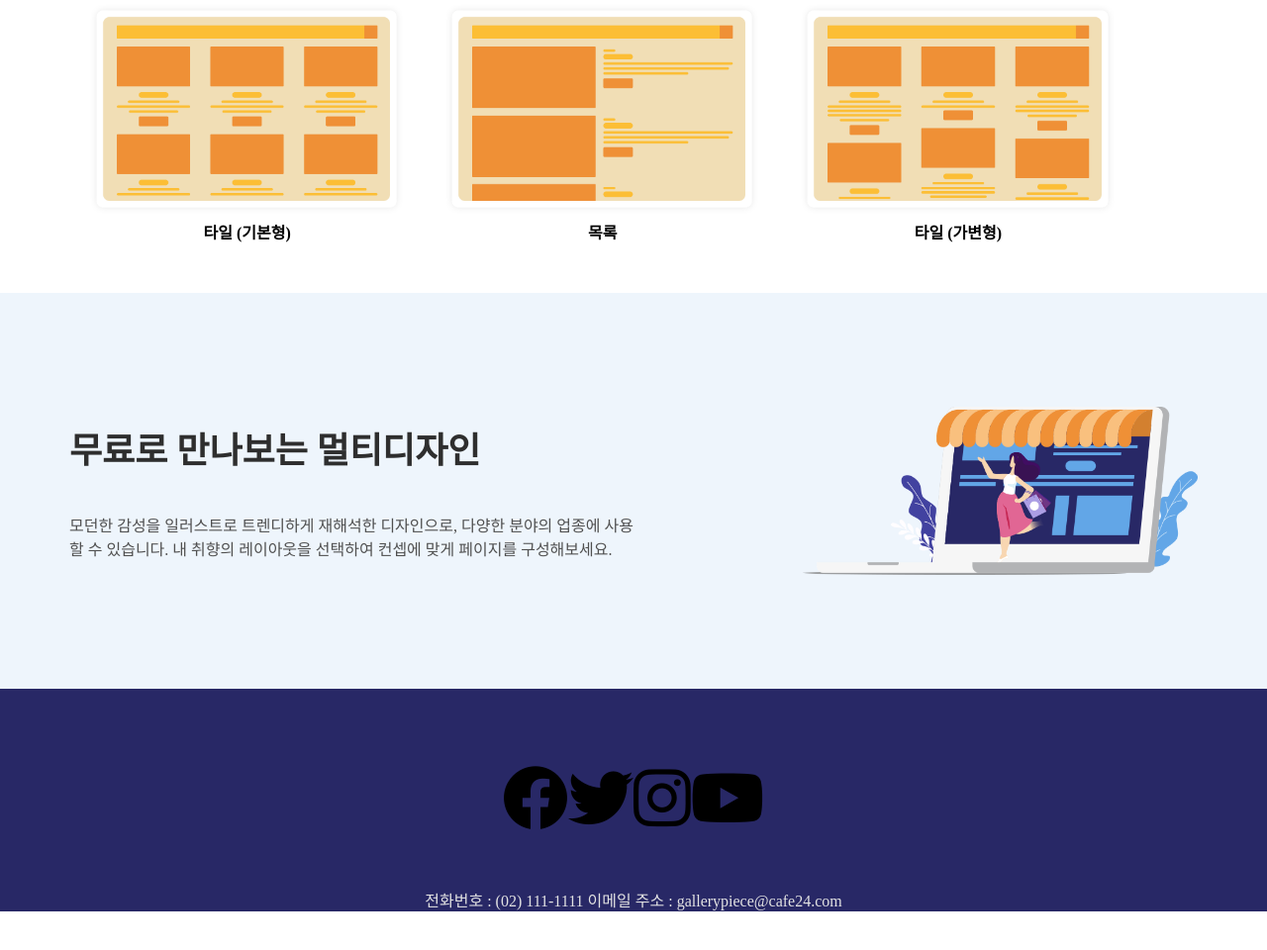
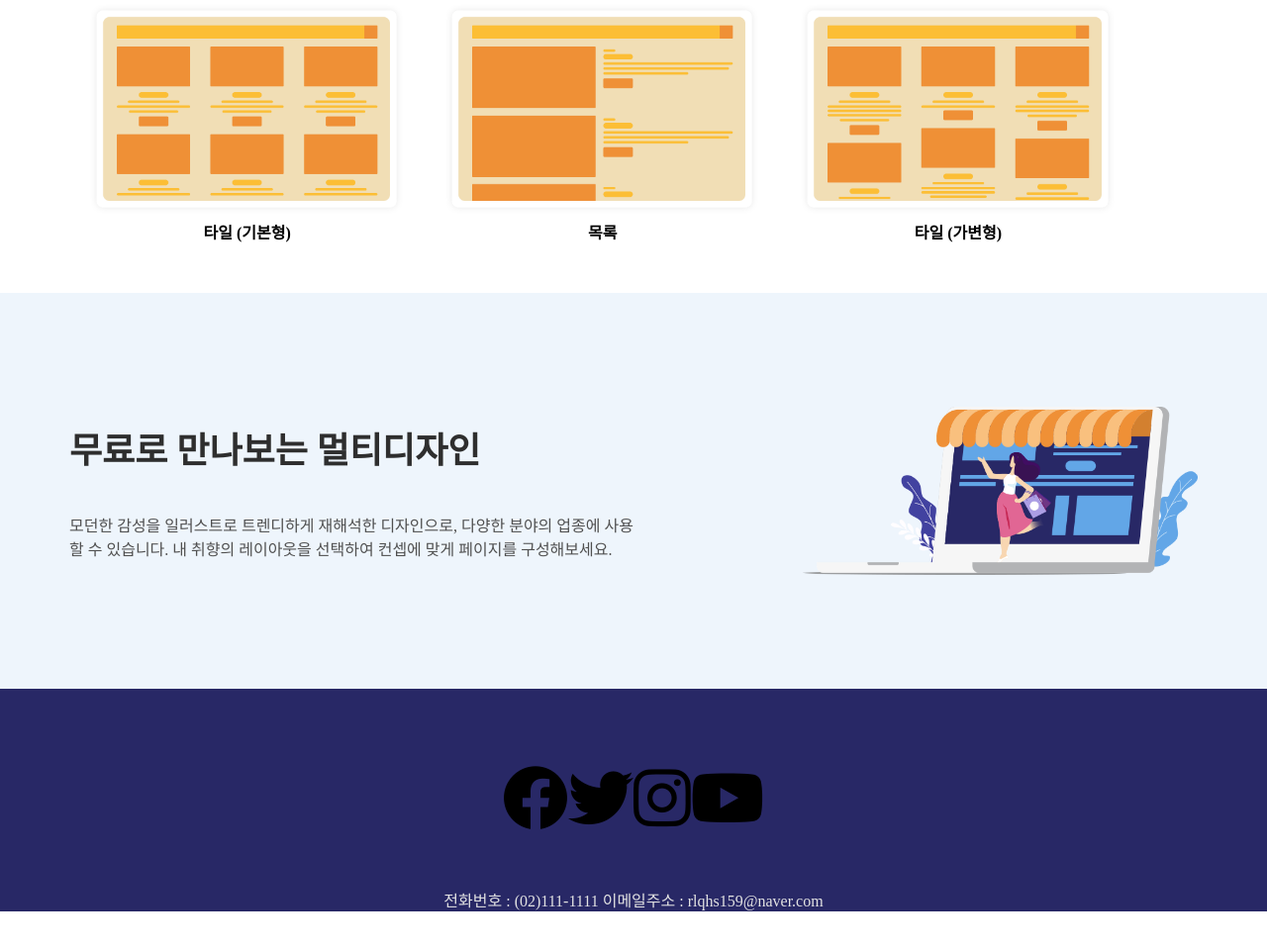
Before and after one commit to forresetbot/publishing-, a plain HTML site: page publishing 평가/index.html in a window 1280 px wide. Shown: the part 2108-3068 px from the top of the page at 99% size. Drawn offline with Linux system fonts and the light colour scheme.

Commit message:
Update index.html

```diff
--- a/publishing 평가/index.html
+++ b/publishing 평가/index.html
@@ -157,8 +157,9 @@
         <footer>
             <div class="inner cf">
                 <div class="sns"><i class="fa-brands fa-facebook"></i><i class="fa-brands fa-twitter"></i><i class="fa-brands fa-instagram"></i><i class="fa-brands fa-youtube"></i></div>
-                <div class="contact">전화번호 : (02) 111-1111
-                    이메일 주소 : gallerypiece@cafe24.com</div>
+                <div class="contact">
+                    <a href="tel:02-111-1111">전화번호 : (02)111-1111</a>
+                    <a href="mailto:rlqhs159@naver.com">이메일주소 : rlqhs159@naver.com</a>
             </div>
         </footer>
     </section>
```
